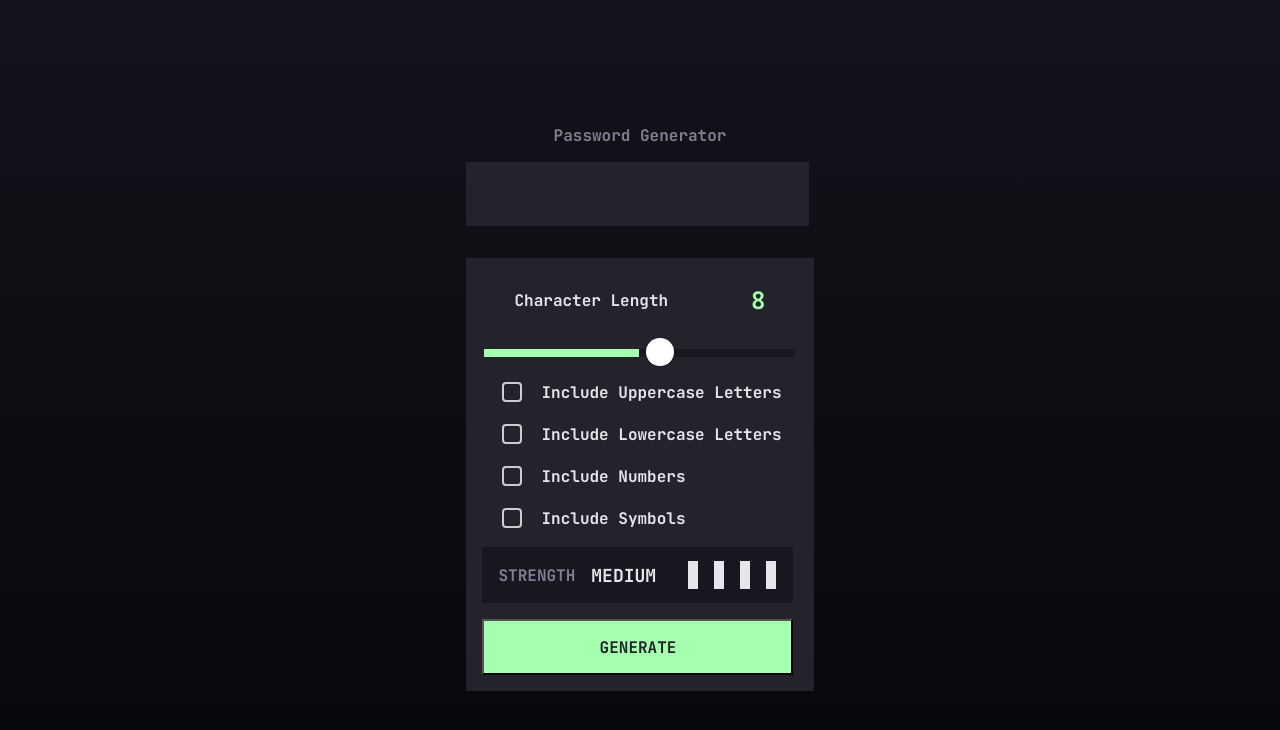
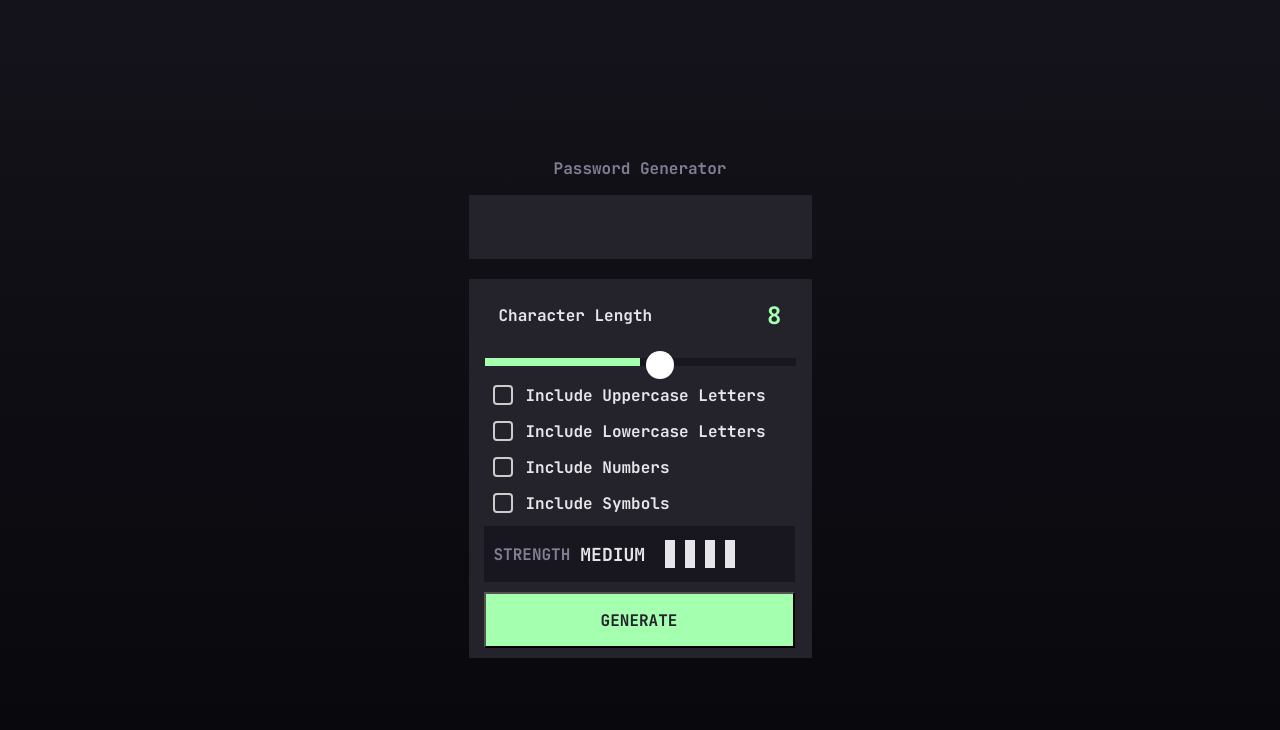
Before and after one commit to marriamdd/password-generator, a React (Vite) app: page / in a window 1280 px wide. Shown: the top 730 px of the page. Built offline with nearby package versions, Linux system fonts and the light colour scheme; a web font is replaced by a local one.

Commit message:
change px into rems

```diff
--- a/src/App.css
+++ b/src/App.css
@@ -1,5 +1,7 @@
 @import url("https://fonts.googleapis.com/css2?family=JetBrains+Mono:ital,wght@0,100..800;1,100..800&family=Kumbh+Sans:wght@100..900&family=Manrope:wght@200..800&family=Outfit:wght@100..900&family=Overpass+Mono:wght@300..700&family=Plus+Jakarta+Sans:ital,wght@0,200..800;1,200..800&family=Roboto:ital,wght@0,100;0,300;0,400;0,500;0,700;0,900;1,100;1,300;1,400;1,500;1,700;1,900&family=Space+Mono:ital,wght@0,400;0,700;1,400;1,700&display=swap");
-
+html {
+  font-size: 62.5%;
+}
 body {
   background: linear-gradient(180deg, #14131b 0%, #08070b 100%);
   margin: 0;
--- a/src/App.tsx
+++ b/src/App.tsx
@@ -233,12 +233,12 @@ const Main = styled.div`
 `;
 const PasswordGraph = styled.div`
   background: var(--Dark-Grey, #24232c);
-  width: 343px;
-  height: 64px;
+  width: 34.3rem;
+  height: 6.4rem;
   color: var(--Almost-White, #e6e5ea);
   margin-bottom: 2rem;
   font-family: "JetBrains Mono";
-  font-size: 24px;
+  font-size: 2.4rem;
   display: flex;
   align-items: center;
   font-weight: 700;
@@ -250,7 +250,7 @@ const PasswordGraph = styled.div`
 const CheckBoxDiv = styled.div`
   color: var(--Almost-White, #e6e5ea);
   font-family: "JetBrains Mono";
-  font-size: 16px;
+  font-size: 1.6rem;
   font-style: normal;
   font-weight: 700;
   line-height: normal;
@@ -264,8 +264,8 @@ const GeneratorContainer = styled.div`
     gap: 1rem;
     input[type="checkbox"] {
       appearance: none;
-      width: 20px;
-      height: 20px;
+      width: 2rem;
+      height: 2rem;
       flex-shrink: 0;
       border: 2px solid #ccc;
       border-radius: 4px;
@@ -279,8 +279,8 @@ const GeneratorContainer = styled.div`
       top: 50%;
       left: 50%;
       transform: translate(-50%, -50%);
-      width: 10px;
-      height: 10px;
+      width: 1rem;
+      height: 1rem;
       background: var(--Neon-Green, #a4ffaf);
       border-radius: 2px;
       display: none;
@@ -297,31 +297,29 @@ const ChangeLength = styled.div`
   padding: 1rem 3rem 1rem 3rem;
   & > p {
     color: var(--Almost-White, #e6e5ea);
-    font-family: "JetBrains Mono";
-    font-size: 16px;
-    font-style: normal;
+
+    font-size: 1.6rem;
+
     font-weight: 700;
-    line-height: normal;
   }
   & > span {
     color: var(--Neon-Green, #a4ffaf);
-    font-family: "JetBrains Mono";
-    font-size: 24px;
-    font-style: normal;
+
+    font-size: 2.4rem;
+
     font-weight: 700;
-    line-height: normal;
   }
 `;
 const RangeDiv = styled.div`
   width: 100%;
-  height: 20px;
-  flex-shrink: 0;
+  height: 2rem;
+
   display: flex;
 
   justify-content: center;
   & > input[type="range"] {
-    width: 311px;
-    height: 8px;
+    width: 31.1rem;
+    height: 0.8rem;
 
     -webkit-appearance: none;
     appearance: none;
@@ -332,8 +330,8 @@ const RangeDiv = styled.div`
   & > input[type="range"]::-webkit-slider-thumb {
     background-color: white;
 
-    width: 28px;
-    height: 28px;
+    width: 2.8rem;
+    height: 2.8rem;
     border-radius: 50%;
     margin-top: -0.7rem;
     -webkit-appearance: none;
@@ -345,11 +343,11 @@ const RangeDiv = styled.div`
   }
 `;
 const Button = styled.button`
-  width: 311px;
-  height: 56px;
+  width: 31.1rem;
+  height: 5.6rem;
   flex-shrink: 0;
   background: var(--Neon-Green, #a4ffaf);
-  margin: 0rem 1rem 1rem;
+  margin: 0rem 1.5rem 1rem 1.5rem;
 
   color: var(--Dark-Grey, #24232c);
   text-align: center;
@@ -364,15 +362,15 @@ const Title = styled.p`
   color: #817d92;
   text-align: center;
 
-  font-size: 16px;
+  font-size: 1.6rem;
   font-style: normal;
   font-weight: 700;
   line-height: normal;
 `;
 const StrengthContainer = styled.div`
-  width: 311px;
-  height: 56px;
-  margin: 1rem 1rem 1rem;
+  width: 31.1rem;
+  height: 5.6rem;
+  margin: 1rem 1.5rem 1rem;
   background: #18171f;
   display: flex;
 
@@ -385,7 +383,7 @@ const StrengthContainer = styled.div`
       color: var(--Almost-White, #e6e5ea);
       text-align: right;
 
-      font-size: 18px;
+      font-size: 1.8rem;
 
       font-weight: 700;
     }
@@ -393,7 +391,7 @@ const StrengthContainer = styled.div`
       color: var(--Grey, #817d92);
       text-align: center;
 
-      font-size: 16px;
+      font-size: 1.6rem;
 
       font-weight: 700;
     }
@@ -405,8 +403,8 @@ const StrengthContainer = styled.div`
     margin-left: 1rem;
 
     & > span {
-      width: 10px;
-      height: 28px;
+      width: 1rem;
+      height: 2.8rem;
 
       background-color: #e6e5ea;
     }
```
